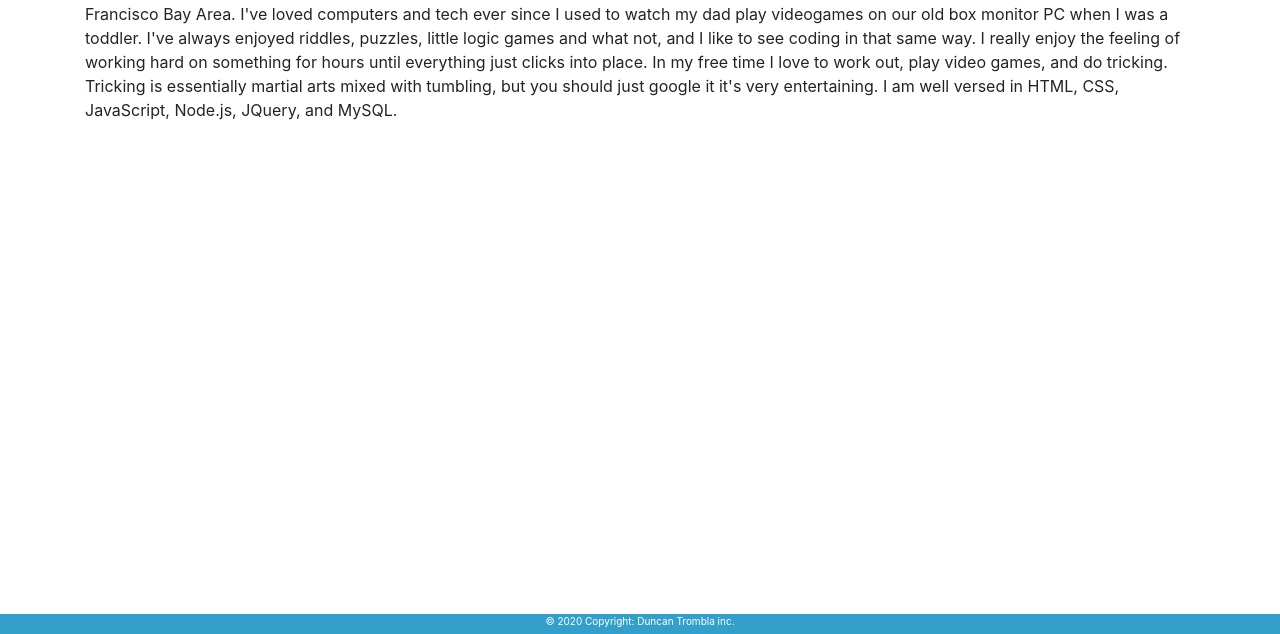
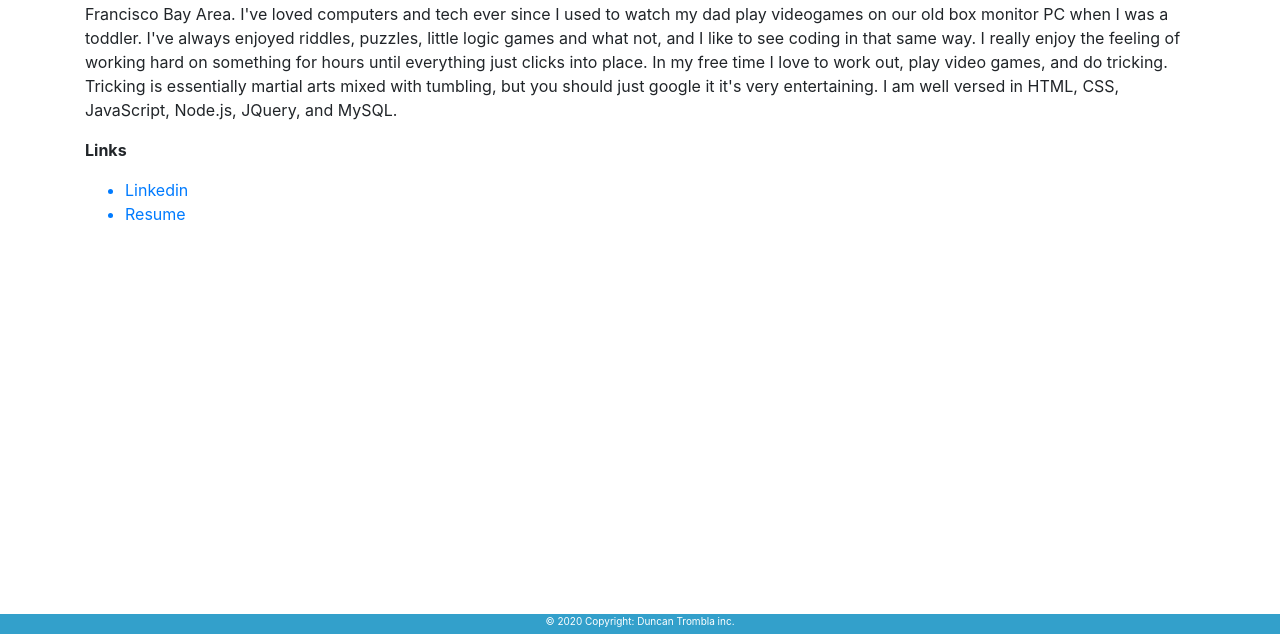
Before and after one commit to DTrombla/personal-portfolio, a plain HTML site: page index.html in a window 1280 px wide. Shown: the part 166-800 px from the top of the page. Drawn offline with nearby package versions, Linux system fonts and the light colour scheme.

Commit message:
added links

```diff
--- a/index.html
+++ b/index.html
@@ -55,6 +55,14 @@
                         <p> My name is Duncan Trombla. I am a 19 year old math major at the University of Colorado Boulder. I grew up in the San Francisco Bay Area. I've loved computers and tech ever since I used to watch my dad play videogames on our old box monitor PC when I was a toddler. I've always enjoyed riddles, puzzles, little logic games and what not, and I like to see coding in that same way. I really enjoy the feeling of working hard on something for hours until everything just clicks into place. In my free time I love to work out, play video games, and do tricking. Tricking is essentially martial arts mixed with tumbling, but you should just google it it's very entertaining. I am well versed in HTML, CSS, JavaScript, Node.js, JQuery, and MySQL.</p>
                     </div>
                 </div>
+                <div>
+                    <p style="font-weight:bold;">Links</p>
+                    <ul>
+                        <a href="https://www.linkedin.com/in/duncan-trombla-5b9b621b9/" target="_blank"><li>Linkedin</li></a>
+                        <a href="https://drive.google.com/file/d/1ObWP1WrPsQUn8D9Z3-d9T5SSbUbWhUbM/view" target="_blank"><li>Resume</li></a>
+
+                    </ul>
+                </div>
             </div>
 
         </div>
```
Also changed, not shown: contact.html (+7 -3 lines).
